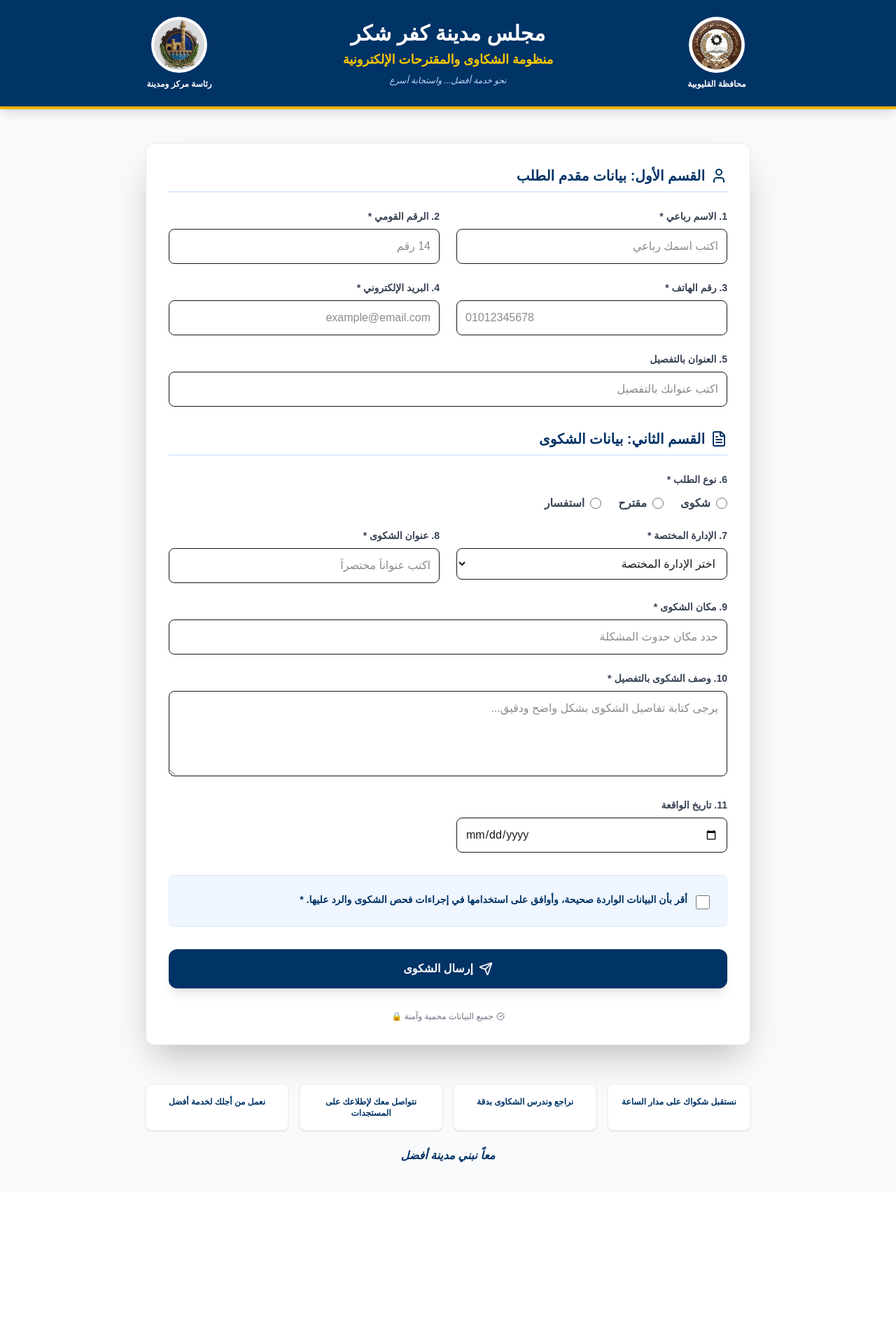
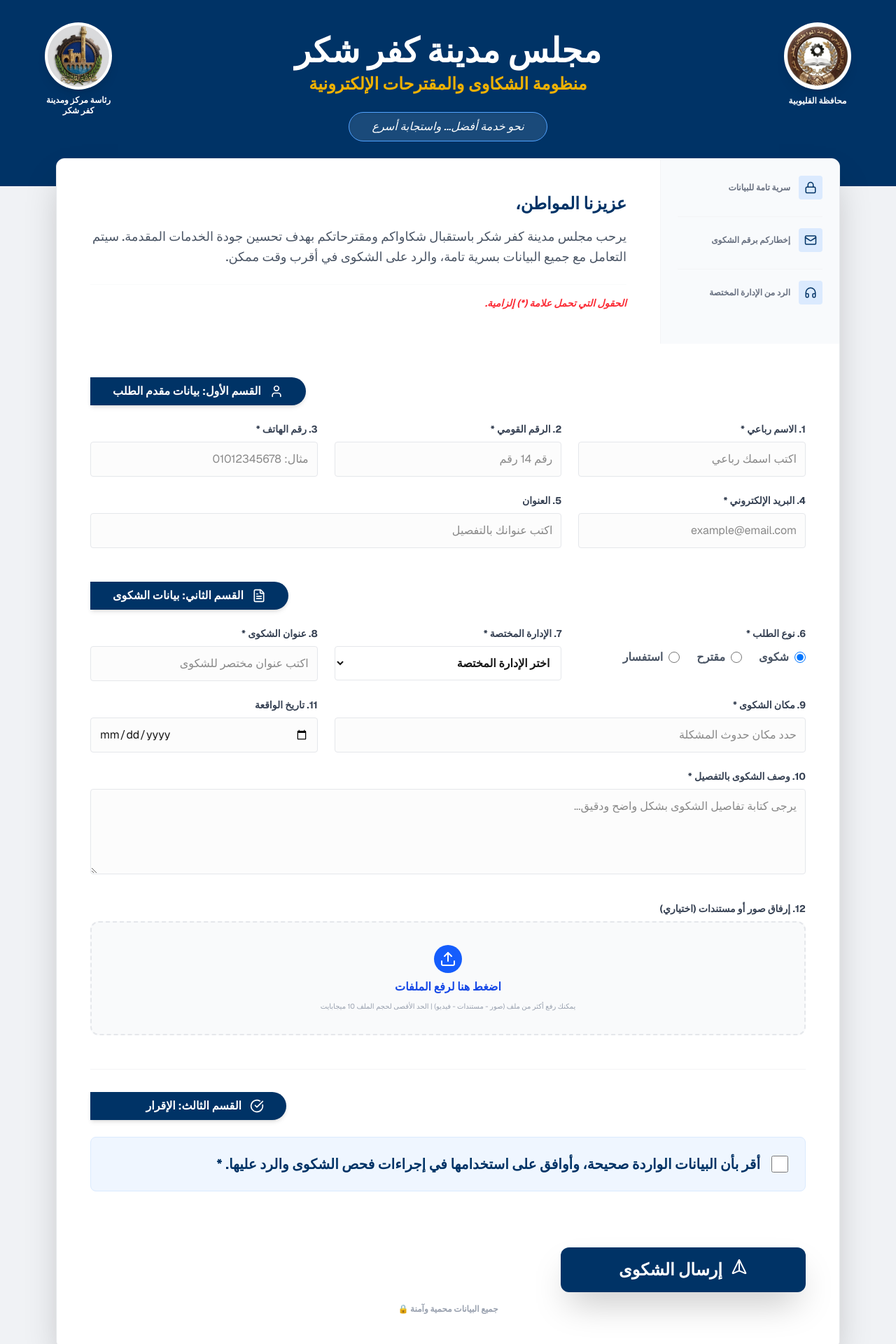
Before and after one commit to bebo698/kafr-shukar-complaints, a Next.js app: page / in a window 1280 px wide. Shown: the top 1920 px of the page at 70% size. Before the commit the page ends 1703 px from the top, so only its background shows below. Built offline with nearby package versions, Linux system fonts and the light colour scheme.

Commit message:
initial commit

```diff
--- a/app/page.tsx
+++ b/app/page.tsx
@@ -1,97 +1,173 @@
 "use client";
 import React, { useState, useEffect } from 'react';
-import { Send, FileText, User, CheckCircle } from 'lucide-react';
+import { Send, FileText, User, CheckCircle, Mail, Lock, Headphones, Search, MessageSquare, Heart, ShieldCheck, QrCode, Upload } from 'lucide-react';
 
 export default function ComplaintForm() {
   const [loading, setLoading] = useState(false);
+  const [sent, setSent] = useState(false);
   const [mounted, setMounted] = useState(false);
 
-  // لمنع مشاكل التحميل في Next.js
   useEffect(() => {
     setMounted(true);
   }, []);
 
   if (!mounted) return null;
 
+  const handleSubmit = async (e: React.FormEvent<HTMLFormElement>) => {
+    e.preventDefault();
+    setLoading(true);
+
+    const formData = new FormData(e.currentTarget);
+    const data = {
+      name: formData.get('name'),
+      nationalId: formData.get('nationalId'),
+      phone: formData.get('phone'),
+      address: formData.get('address'),
+      email: formData.get('email'),
+      type: formData.get('requestType'),
+      dept: formData.get('dept'),
+      subject: formData.get('subject'),
+      description: formData.get('description'),
+      date: formData.get('date'),
+    };
+
+    try {
+      const GOOGLE_SCRIPT_URL = 'https://script.google.com/macros/s/AKfycbwh2Rt740Ab4DVOzmLqbd_etA8Q0wSaJLfToE5Z6GXM_1EAg-f5bdPcPlecsSyGp8TD/exec';
+      await fetch(GOOGLE_SCRIPT_URL, {
+        method: 'POST',
+        mode: 'no-cors',
+        body: JSON.stringify(data),
+      });
+      setSent(true);
+      window.scrollTo({ top: 0, behavior: 'smooth' });
+    } catch (error) {
+      alert("حدث خطأ في الإرسال");
+    } finally {
+      setLoading(false);
+    }
+  };
+
+  if (sent) {
     return (
-    // dir="rtl" هي المسؤولة عن قلب الصفحة كلها من اليمين للشمال
-    <div className="min-h-screen bg-gray-50 pb-10" dir="rtl">
+      <div className="min-h-screen flex items-center justify-center bg-[#f0f2f5] p-4" dir="rtl">
+        <div className="bg-white p-10 rounded-2xl shadow-2xl text-center border-t-8 border-[#003366] max-w-md w-full">
+          <CheckCircle className="w-20 h-20 text-green-500 mx-auto mb-4" />
+          <h1 className="text-2xl font-bold text-[#003366] mb-2">تم الإرسال بنجاح</h1>
+          <p className="text-gray-600 mb-6">شكراً لتواصلك معنا، تم تسجيل طلبك بنجاح وسنوافيك بالرد عبر الواتساب.</p>
+          <button onClick={() => setSent(false)} className="w-full bg-[#003366] text-white font-bold py-3 rounded-lg hover:bg-blue-900 transition-colors">إرسال طلب آخر</button>
+        </div>
+      </div>
+    );
+  }
 
-      {/* Header - الهيدر بتوزيع الشعارات (يمين وشمال) */}
-      <div className="bg-[#003366] text-white p-6 shadow-lg border-b-4 border-yellow-500">
-        <div className="max-w-6xl mx-auto grid grid-cols-3 items-center text-center">
+  return (
+    <div className="min-h-screen bg-[#f0f2f5] font-sans pb-10 text-right" dir="rtl">
 
-          {/* شعار اليمين (images.png) */}
-          <div className="flex flex-col items-center">
-             <img src="/images.png" alt="محافظة القليوبية" className="w-16 h-16 md:w-20 md:h-20 object-contain bg-white rounded-full p-1" />
-             <p className="text-xs mt-2 font-bold">محافظة القليوبية</p>
+      {/* 1. Header Section - مطابق تماماً للصورة */}
+      <header className="bg-[#003366] relative pt-8 pb-16 px-4">
+        <div className="max-w-6xl mx-auto flex justify-between items-start">
+          <div className="flex flex-col items-center gap-2">
+            <img src="/images.png" alt="Logo Right" className="w-24 h-24 object-contain shadow-lg rounded-full bg-white p-1" />
+            <span className="text-white text-xs font-bold">محافظة القليوبية</span>
           </div>
 
-          {/* العنوان في المنتصف */}
-          <div className="flex flex-col items-center">
-             <h1 className="text-xl md:text-3xl font-bold leading-tight">مجلس مدينة كفر شكر</h1>
-             <p className="text-yellow-400 text-sm md:text-lg font-bold mt-1">منظومة الشكاوى والمقترحات الإلكترونية</p>
-             <p className="text-xs italic text-blue-200 mt-2 hidden md:block">نحو خدمة أفضل... واستجابة أسرع</p>
-          </div>
-
-          {/* شعار الشمال (11.png) */}
-          <div className="flex flex-col items-center">
-             <img src="/11.png" alt="رئاسة المركز" className="w-16 h-16 md:w-20 md:h-20 object-contain bg-white rounded-full p-1" />
-             <p className="text-xs mt-2 font-bold">رئاسة مركز ومدينة</p>
-          </div>
-
+          <div className="text-center flex-1 pt-4">
+            <h1 className="text-white text-3xl md:text-5xl font-bold mb-2">مجلس مدينة كفر شكر</h1>
+            <p className="text-yellow-500 text-lg md:text-2xl font-bold">منظومة الشكاوى والمقترحات الإلكترونية</p>
+            <div className="mt-6 inline-flex items-center bg-[#1a4a7a] text-white px-8 py-2 rounded-full border border-blue-400 shadow-inner italic text-sm md:text-base font-medium">
+              نحو خدمة أفضل... واستجابة أسرع
             </div>
           </div>
 
-      <div className="max-w-4xl mx-auto mt-8 p-4 text-right">
-        <form className="space-y-8 bg-white shadow-2xl rounded-xl p-8 border border-gray-200">
+          <div className="flex flex-col items-center gap-2 text-center">
+            <img src="/11.png" alt="Logo Left" className="w-24 h-24 object-contain shadow-lg rounded-full bg-white p-1" />
+            <span className="text-white text-xs font-bold leading-tight">رئاسة مركز ومدينة<br/>كفر شكر</span>
+          </div>
+        </div>
+      </header>
+
+      {/* 2. Welcome Box - الأبيض اللي فيه السايد بار */}
+      <main className="max-w-6xl mx-auto px-4 -mt-10 relative z-10">
+        <div className="bg-white rounded-xl shadow-2xl overflow-hidden border border-gray-200">
+          <div className="flex flex-col md:flex-row">
+            {/* سايد بار أيقونات اليمين */}
+            <div className="md:w-64 bg-[#f8fafc] p-6 flex flex-col gap-6 border-l border-gray-100">
+              <div className="flex items-center gap-3">
+                <div className="p-2 bg-blue-100 rounded text-[#003366]"><Lock size={18}/></div>
+                <span className="text-xs font-bold text-gray-500">سرية تامة للبيانات</span>
+              </div>
+              <div className="flex items-center gap-3 border-t border-gray-100 pt-4">
+                <div className="p-2 bg-blue-100 rounded text-[#003366]"><Mail size={18}/></div>
+                <span className="text-xs font-bold text-gray-500">إخطاركم برقم الشكوى</span>
+              </div>
+              <div className="flex items-center gap-3 border-t border-gray-100 pt-4">
+                <div className="p-2 bg-blue-100 rounded text-[#003366]"><Headphones size={18}/></div>
+                <span className="text-xs font-bold text-gray-500">الرد من الإدارة المختصة</span>
+              </div>
+            </div>
+
+            {/* نص الترحيب */}
+            <div className="flex-1 p-8 md:p-12">
+              <h3 className="text-2xl font-bold text-[#003366] mb-4">عزيزنا المواطن،</h3>
+              <p className="text-gray-600 text-lg leading-relaxed font-medium mb-6">
+                يرحب مجلس مدينة كفر شكر باستقبال شكاواكم ومقترحاتكم بهدف تحسين جودة الخدمات المقدمة.
+                سيتم التعامل مع جميع البيانات بسرية تامة، والرد على الشكوى في أقرب وقت ممكن.
+              </p>
+              <p className="text-red-500 text-sm font-bold border-t border-gray-50 pt-4 italic">الحقول التي تحمل علامة (*) إلزامية.</p>
+            </div>
+          </div>
+
+          <form onSubmit={handleSubmit} className="p-8 md:p-12 space-y-12 bg-white">
 
             {/* القسم الأول: بيانات مقدم الطلب */}
-          <section>
-            <div className="flex items-center gap-2 mb-6 border-b-2 border-blue-100 pb-2">
-              <User className="text-[#003366]" />
-              <h2 className="text-xl font-bold text-[#003366]">القسم الأول: بيانات مقدم الطلب</h2>
+            <section className="space-y-6">
+              <div className="flex justify-end">
+                <div className="bg-[#003366] text-white px-8 py-2 rounded-r-full flex items-center gap-3 shadow-md min-w-[280px]">
+                  <User size={20}/>
+                  <span className="font-bold">القسم الأول: بيانات مقدم الطلب</span>
+                </div>
               </div>
 
-            <div className="grid grid-cols-1 md:grid-cols-2 gap-6 text-right">
+              <div className="grid grid-cols-1 md:grid-cols-3 gap-6">
                 <div>
                   <label className="block text-sm font-bold text-gray-700 mb-2">1. الاسم رباعي *</label>
-                <input type="text" required className="w-full p-3 border rounded-lg focus:ring-2 focus:ring-blue-500 outline-none transition" placeholder="اكتب اسمك رباعي" />
+                  <input name="name" required className="w-full p-3 border border-gray-200 rounded focus:ring-1 focus:ring-blue-500 outline-none transition bg-[#fcfcfc]" placeholder="اكتب اسمك رباعي" />
                 </div>
                 <div>
                   <label className="block text-sm font-bold text-gray-700 mb-2">2. الرقم القومي *</label>
-                <input type="text" maxLength={14} required className="w-full p-3 border rounded-lg focus:ring-2 focus:ring-blue-500 outline-none" placeholder="14 رقم" />
+                  <input name="nationalId" maxLength={14} required className="w-full p-3 border border-gray-200 rounded focus:ring-1 focus:ring-blue-500 outline-none bg-[#fcfcfc]" placeholder="رقم 14 رقم" />
                 </div>
                 <div>
                   <label className="block text-sm font-bold text-gray-700 mb-2">3. رقم الهاتف *</label>
-                <input type="tel" required className="w-full p-3 border rounded-lg focus:ring-2 focus:ring-blue-500 outline-none" placeholder="01012345678" />
+                  <input name="phone" required className="w-full p-3 border border-gray-200 rounded focus:ring-1 focus:ring-blue-500 outline-none bg-[#fcfcfc]" placeholder="مثال: 01012345678" />
                 </div>
                 <div>
                   <label className="block text-sm font-bold text-gray-700 mb-2">4. البريد الإلكتروني *</label>
-                <input type="email" required className="w-full p-3 border rounded-lg focus:ring-2 focus:ring-blue-500 outline-none" placeholder="example@email.com" />
+                  <input name="email" type="email" required className="w-full p-3 border border-gray-200 rounded focus:ring-1 focus:ring-blue-500 outline-none bg-[#fcfcfc]" placeholder="example@email.com" />
                 </div>
                 <div className="md:col-span-2">
-                <label className="block text-sm font-bold text-gray-700 mb-2">5. العنوان بالتفصيل</label>
-                <input type="text" className="w-full p-3 border rounded-lg focus:ring-2 focus:ring-blue-500 outline-none" placeholder="اكتب عنوانك بالتفصيل" />
+                  <label className="block text-sm font-bold text-gray-700 mb-2">5. العنوان</label>
+                  <input name="address" className="w-full p-3 border border-gray-200 rounded focus:ring-1 focus:ring-blue-500 outline-none bg-[#fcfcfc]" placeholder="اكتب عنوانك بالتفصيل" />
                 </div>
               </div>
             </section>
 
             {/* القسم الثاني: بيانات الشكوى */}
-          <section>
-            <div className="flex items-center gap-2 mb-6 border-b-2 border-blue-100 pb-2">
-              <FileText className="text-[#003366]" />
-              <h2 className="text-xl font-bold text-[#003366]">القسم الثاني: بيانات الشكوى</h2>
+            <section className="space-y-6">
+              <div className="flex justify-end">
+                <div className="bg-[#003366] text-white px-8 py-2 rounded-r-full flex items-center gap-3 shadow-md min-w-[280px]">
+                  <FileText size={20}/>
+                  <span className="font-bold">القسم الثاني: بيانات الشكوى</span>
+                </div>
               </div>
 
-            <div className="grid grid-cols-1 md:grid-cols-2 gap-6">
-              <div className="md:col-span-2">
+              <div className="grid grid-cols-1 md:grid-cols-3 gap-6">
+                <div className="md:col-span-1">
                   <label className="block text-sm font-bold text-gray-700 mb-3">6. نوع الطلب *</label>
                   <div className="flex gap-6">
-                  {['شكوى', 'مقترح', 'استفسار'].map((type) => (
-                    <label key={type} className="flex items-center gap-2 cursor-pointer">
-                      <input type="radio" name="requestType" value={type} className="w-4 h-4 text-blue-600" />
-                      <span className="text-gray-700 font-bold">{type}</span>
+                    {['شكوى', 'مقترح', 'استفسار'].map((t) => (
+                      <label key={t} className="flex items-center gap-2 cursor-pointer font-bold text-gray-600">
+                        <input type="radio" name="requestType" value={t} defaultChecked={t==='شكوى'} className="w-4 h-4 text-blue-600" /> {t}
                       </label>
                     ))}
                   </div>
@@ -99,80 +175,115 @@
 
                 <div>
                   <label className="block text-sm font-bold text-gray-700 mb-2">7. الإدارة المختصة *</label>
-                <select className="w-full p-3 border rounded-lg focus:ring-2 focus:ring-blue-500 outline-none bg-white">
+                  <select name="dept" required className="w-full p-3 border border-gray-200 rounded focus:ring-1 focus:ring-blue-500 outline-none bg-white font-bold">
                     <option value="">اختر الإدارة المختصة</option>
-                  <option>إدارة النظافة</option>
+                    <option>إدارة النظافة والبيئة</option>
                     <option>إدارة الإشغالات</option>
+                    <option>الإدارة الهندسية</option>
                     <option>إدارة الطرق</option>
-                  <option>الإدارة الهندسية</option>
                   </select>
                 </div>
 
                 <div>
                   <label className="block text-sm font-bold text-gray-700 mb-2">8. عنوان الشكوى *</label>
-                <input type="text" required className="w-full p-3 border rounded-lg focus:ring-2 focus:ring-blue-500 outline-none" placeholder="اكتب عنواناً مختصراً" />
+                  <input name="subject" required className="w-full p-3 border border-gray-200 rounded focus:ring-1 focus:ring-blue-500 outline-none bg-[#fcfcfc]" placeholder="اكتب عنوان مختصر للشكوى" />
                 </div>
 
                 <div className="md:col-span-2">
                   <label className="block text-sm font-bold text-gray-700 mb-2">9. مكان الشكوى *</label>
-                <input type="text" required className="w-full p-3 border rounded-lg focus:ring-2 focus:ring-blue-500 outline-none" placeholder="حدد مكان حدوث المشكلة" />
-              </div>
-
-              <div className="md:col-span-2">
-                <label className="block text-sm font-bold text-gray-700 mb-2">10. وصف الشكوى بالتفصيل *</label>
-                <textarea rows={4} required className="w-full p-3 border rounded-lg focus:ring-2 focus:ring-blue-500 outline-none" placeholder="يرجى كتابة تفاصيل الشكوى بشكل واضح ودقيق..."></textarea>
+                  <input name="location" required className="w-full p-3 border border-gray-200 rounded focus:ring-1 focus:ring-blue-500 outline-none bg-[#fcfcfc]" placeholder="حدد مكان حدوث المشكلة" />
                 </div>
 
                 <div>
                   <label className="block text-sm font-bold text-gray-700 mb-2">11. تاريخ الواقعة</label>
-                <input type="date" className="w-full p-3 border rounded-lg focus:ring-2 focus:ring-blue-500 outline-none text-right" />
+                  <input name="date" type="date" className="w-full p-3 border border-gray-200 rounded focus:ring-1 focus:ring-blue-500 outline-none bg-[#fcfcfc] text-right" />
+                </div>
+
+                <div className="md:col-span-3">
+                  <label className="block text-sm font-bold text-gray-700 mb-2">10. وصف الشكوى بالتفصيل *</label>
+                  <textarea name="description" rows={4} required className="w-full p-3 border border-gray-200 rounded focus:ring-1 focus:ring-blue-500 outline-none bg-[#fcfcfc]" placeholder="يرجى كتابة تفاصيل الشكوى بشكل واضح ودقيق..."></textarea>
+                </div>
+              </div>
+
+              {/* حقل إرفاق الملفات - مظهر مطابق للصورة */}
+              <div className="mt-8">
+                <label className="block text-sm font-bold text-gray-700 mb-2">12. إرفاق صور أو مستندات (اختياري)</label>
+                <div className="border-2 border-dashed border-gray-200 rounded-xl p-8 text-center bg-gray-50 flex flex-col items-center gap-2 cursor-pointer hover:bg-blue-50 transition-colors">
+                  <div className="bg-blue-600 text-white p-2 rounded-full"><Upload size={24}/></div>
+                  <p className="text-blue-700 font-bold">اضغط هنا لرفع الملفات</p>
+                  <p className="text-gray-400 text-[10px]">يمكنك رفع أكثر من ملف (صور - مستندات - فيديو) | الحد الأقصى لحجم الملف 10 ميجابايت</p>
                 </div>
               </div>
             </section>
 
             {/* القسم الثالث: الإقرار */}
-          <section className="bg-blue-50 p-6 rounded-lg border border-blue-100">
-             <label className="flex items-start gap-3 cursor-pointer">
-                <input type="checkbox" required className="mt-1 w-5 h-5 text-blue-600 rounded" />
-                <span className="text-sm font-bold text-[#003366]">أقر بأن البيانات الواردة صحيحة، وأوافق على استخدامها في إجراءات فحص الشكوى والرد عليها. *</span>
+            <section className="bg-white border-t border-gray-100 pt-8">
+              <div className="flex justify-end mb-6">
+                <div className="bg-[#003366] text-white px-8 py-2 rounded-r-full flex items-center gap-3 shadow-md min-w-[280px]">
+                  <CheckCircle size={20}/>
+                  <span className="font-bold">القسم الثالث: الإقرار</span>
+                </div>
+              </div>
+              <label className="flex items-center gap-4 cursor-pointer bg-blue-50 p-6 rounded-lg border border-blue-100 group">
+                <input type="checkbox" required className="w-6 h-6 rounded border-gray-300 focus:ring-0" />
+                <span className="text-[#003366] font-bold text-lg md:text-xl group-hover:text-blue-900 transition-colors underline-offset-4">
+                  أقر بأن البيانات الواردة صحيحة، وأوافق على استخدامها في إجراءات فحص الشكوى والرد عليها. *
+                </span>
               </label>
             </section>
 
-          {/* زر الإرسال */}
+            {/* زر الإرسال النهائي */}
+            <div className="text-center pt-8">
               <button
                 type="submit"
                 disabled={loading}
-            className="w-full bg-[#003366] hover:bg-blue-900 text-white font-bold py-4 rounded-xl shadow-lg flex items-center justify-center gap-2 transition-all active:scale-95"
+                className="w-full md:w-[350px] bg-[#003366] hover:bg-blue-900 text-white font-black py-4 rounded-xl shadow-2xl transition-all transform hover:-translate-y-1 active:scale-95 flex items-center justify-center gap-3 text-2xl disabled:bg-gray-400"
               >
                 {loading ? "جاري الإرسال..." : (
                   <>
-                <Send size={20} />
-                إرسال الشكوى
+                    <Send size={24} className="rotate-[-45deg]"/> إرسال الشكوى
                   </>
                 )}
               </button>
-          <p className="text-center text-xs text-gray-500 mt-4 flex items-center justify-center gap-1">
-            <CheckCircle size={12} /> جميع البيانات محمية وآمنة 🔒
-          </p>
+              <p className="mt-4 text-gray-400 text-xs font-bold flex items-center justify-center gap-1">جميع البيانات محمية وآمنة 🔒</p>
+            </div>
           </form>
         </div>
 
-      {/* Footer - الفوتر الصغير */}
-      <footer className="max-w-4xl mx-auto mt-10 grid grid-cols-2 md:grid-cols-4 gap-4 px-4 text-center">
-          <div className="p-4 bg-white rounded-lg shadow-sm border border-gray-100">
-            <p className="text-[#003366] font-bold text-xs">نستقبل شكواك على مدار الساعة</p>
+        {/* فوتر الأيقونات مطابق للصورة */}
+        <div className="mt-12 bg-[#003366] text-white rounded-2xl p-6 shadow-xl overflow-hidden">
+          <div className="grid grid-cols-1 md:grid-cols-4 gap-4 text-center items-center">
+            <div className="flex items-center justify-center gap-3 p-2 border-l border-blue-400/30">
+               <div className="border border-blue-400 p-2 rounded-full"><Mail size={20}/></div>
+               <div><p className="text-[10px] font-bold">نستقبل شكواك</p><p className="text-[8px] opacity-70">على مدار الساعة</p></div>
             </div>
-          <div className="p-4 bg-white rounded-lg shadow-sm border border-gray-100">
-            <p className="text-[#003366] font-bold text-xs">نراجع وندرس الشكاوى بدقة</p>
+            <div className="flex items-center justify-center gap-3 p-2 border-l border-blue-400/30">
+               <div className="border border-blue-400 p-2 rounded-full"><Search size={20}/></div>
+               <div><p className="text-[10px] font-bold">نراجع وندرس</p><p className="text-[8px] opacity-70">الشكاوى بدقة</p></div>
             </div>
-          <div className="p-4 bg-white rounded-lg shadow-sm border border-gray-100">
-            <p className="text-[#003366] font-bold text-xs">نتواصل معك لإطلاعك على المستجدات</p>
+            <div className="flex items-center justify-center gap-3 p-2 border-l border-blue-400/30">
+               <div className="border border-blue-400 p-2 rounded-full"><Headphones size={20}/></div>
+               <div><p className="text-[10px] font-bold">نتواصل معك</p><p className="text-[8px] opacity-70">لإطلاعك على المستجدات</p></div>
             </div>
-          <div className="p-4 bg-white rounded-lg shadow-sm border border-gray-100">
-            <p className="text-[#003366] font-bold text-xs">نعمل من أجلك لخدمة أفضل</p>
+            <div className="flex items-center justify-center gap-3 p-2">
+               <div className="border border-blue-400 p-2 rounded-full"><Heart size={20}/></div>
+               <div><p className="text-[10px] font-bold">نعمل من أجلك</p><p className="text-[8px] opacity-70">من أجل خدمة أفضل</p></div>
             </div>
+          </div>
+        </div>
+
+        <div className="mt-10 flex flex-col items-center gap-4">
+           <div className="bg-white p-4 rounded shadow-xl border border-gray-100 flex flex-col items-center">
+              <QrCode className="w-20 h-20 text-[#003366] mb-1" />
+              <p className="text-[8px] font-bold text-gray-400 uppercase tracking-widest">المسح الكود للدخول للنموذج</p>
+           </div>
+           <p className="text-3xl font-black text-[#003366] italic tracking-tighter">معاً نبني مدينة أفضل</p>
+        </div>
+      </main>
+
+      <footer className="mt-10 py-6 border-t border-gray-200 text-center text-gray-400 text-[10px] font-bold">
+        © 2026 مجلس مدينة كفر شكر - منظومة الشكاوى الرقمية
       </footer>
-      <p className="text-center mt-6 text-[#003366] font-bold italic">معاً نبني مدينة أفضل</p>
     </div>
   );
 }
```
Lines whose indentation alone changed are shown as unchanged.
